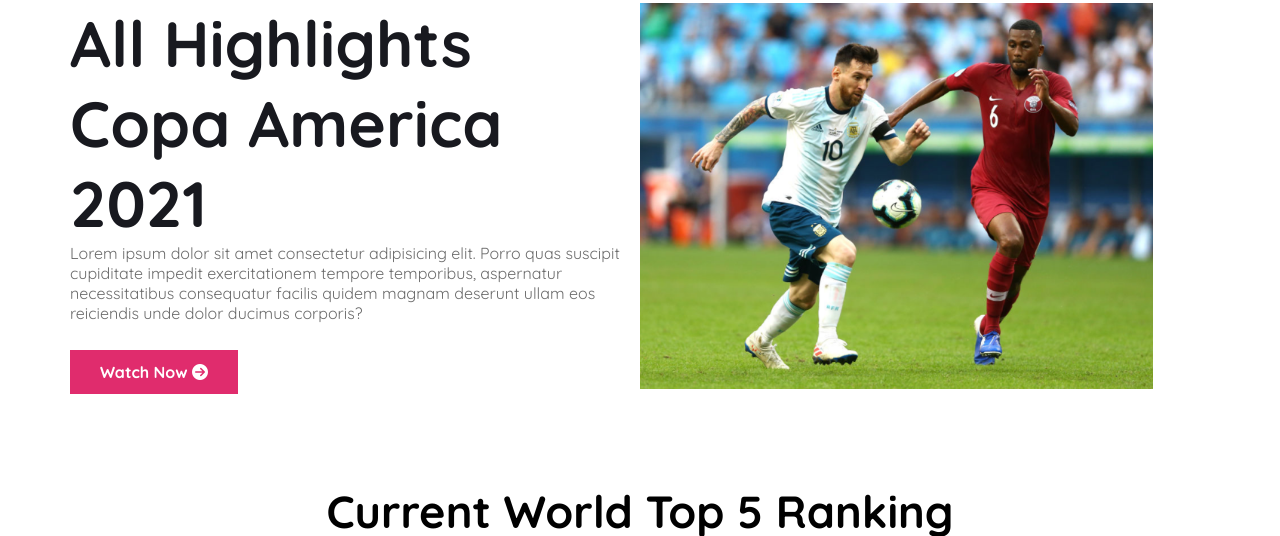
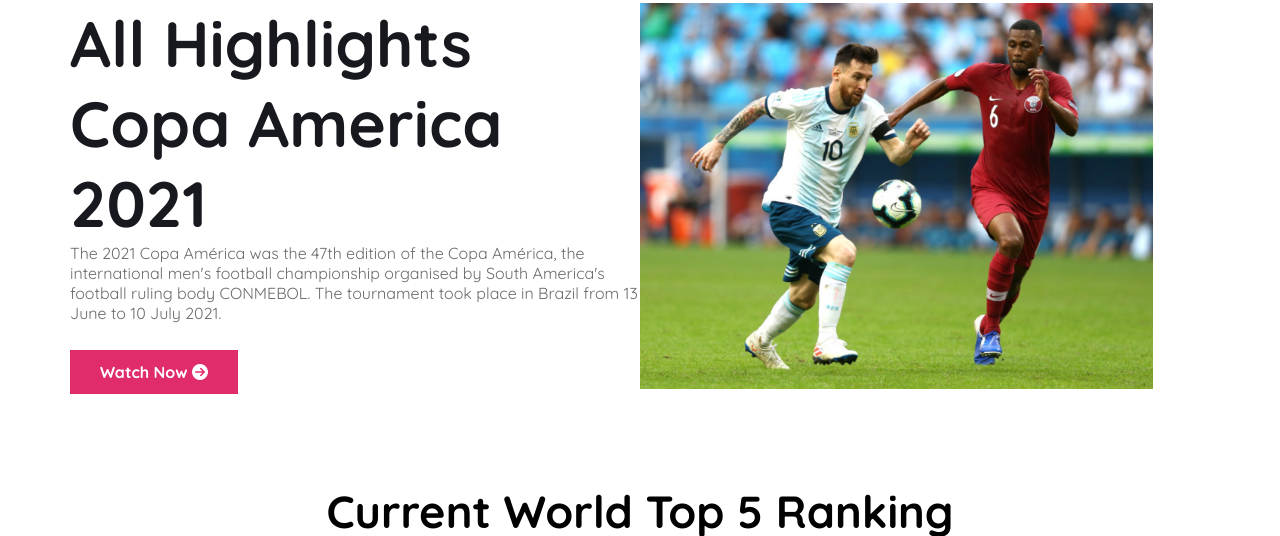
Before and after one commit to tamimArt1/football-mania, a plain HTML site: page index.html in a window 1280 px wide. Shown: the part 2728-3264 px from the top of the page. Drawn offline with Linux system fonts and the light colour scheme.

Commit message:
fifth commit

```diff
--- a/index.html
+++ b/index.html
@@ -161,10 +161,10 @@
         <h1>All Highlights</h1>
         <h1>Copa America 2021</h1>
         <p>
-          Lorem ipsum dolor sit amet consectetur adipisicing elit. Porro quas
-          suscipit cupiditate impedit exercitationem tempore temporibus,
-          aspernatur necessitatibus consequatur facilis quidem magnam deserunt
-          ullam eos reiciendis unde dolor ducimus corporis?
+          The 2021 Copa América was the 47th edition of the Copa América, the
+          international men's football championship organised by South America's
+          football ruling body CONMEBOL. The tournament took place in Brazil
+          from 13 June to 10 July 2021.
         </p>
         <button class="btn-intro">
           Watch Now <i class="fas fa-arrow-circle-right"></i>
```
